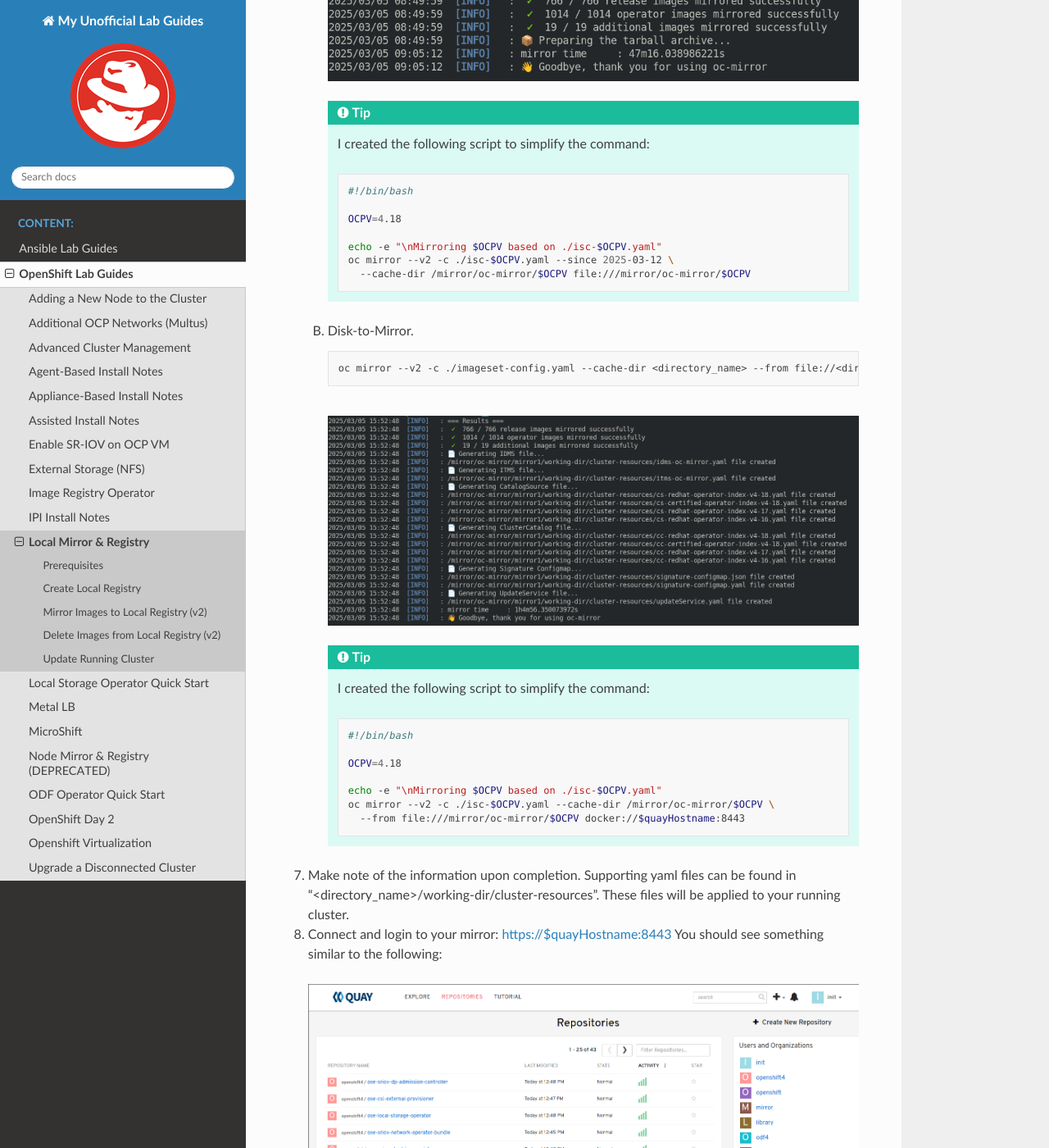
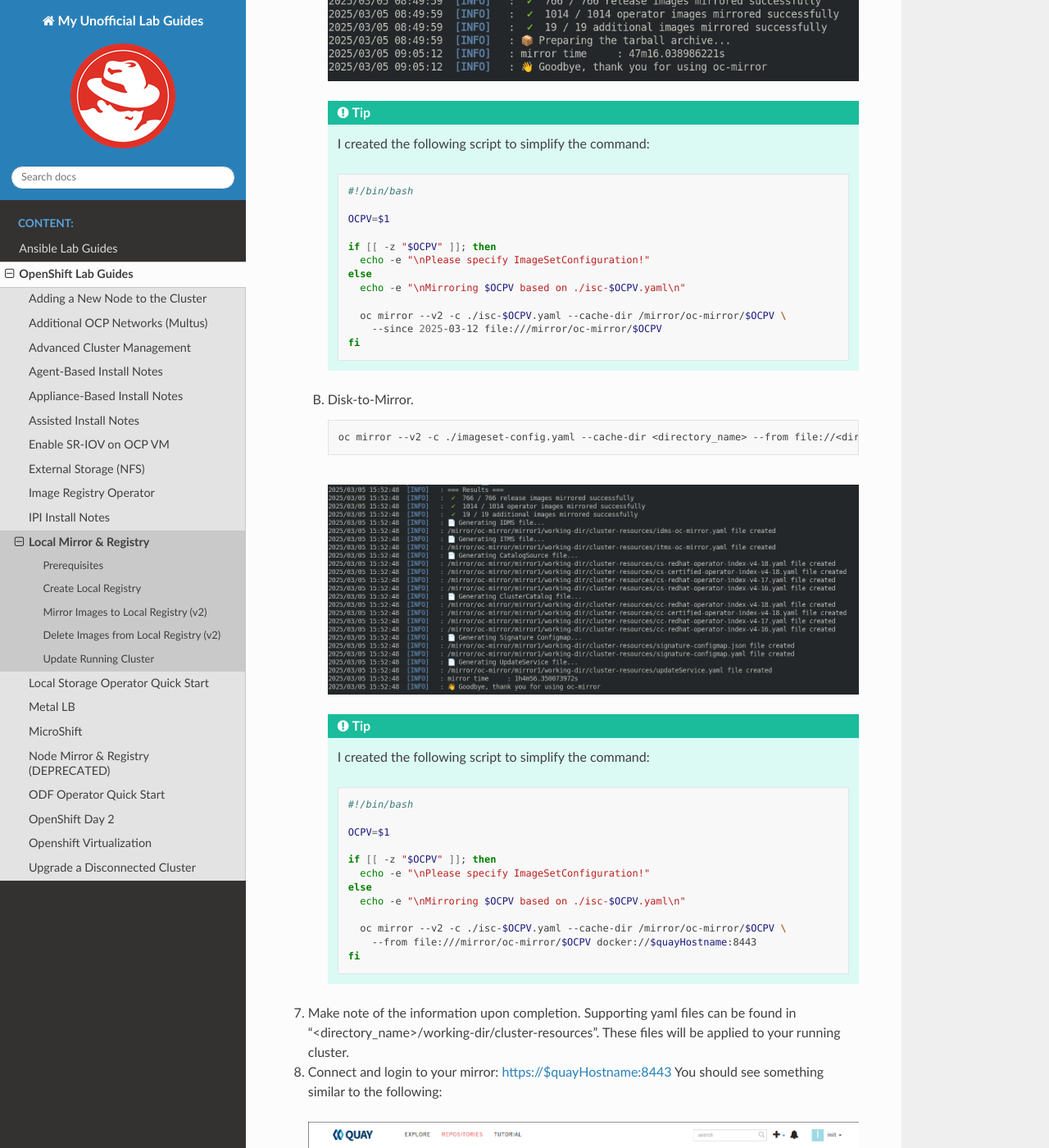
Before and after one commit to vtog/labGuides, a Sphinx documentation site: the page built from source/ocp/local-mirror-registry.rst, in a window 1280 px wide and 1400 px high, scrolled down 7800 px. Shown: the whole window at 82% size. Built offline with Sphinx 7.4.7 and the Read the Docs theme 3.1.0, drawn with Linux system fonts in a browser that asks for light colours; pages that are not in the unit, such as notebooks, are missing from menus; some of the changed text lies outside the part shown.

Commit message:
updated mirroring scripts to look for version when running script

```diff
--- a/source/ocp/local-mirror-registry.rst
+++ b/source/ocp/local-mirror-registry.rst
@@ -369,11 +369,16 @@
 
             #!/bin/bash
 
-            OCPV=4.18
+            OCPV=$1
 
-            echo -e "\nMirroring $OCPV based on ./isc-$OCPV.yaml"
-            oc mirror --v2 -c ./isc-$OCPV.yaml --since 2025-03-12 \
-              --cache-dir /mirror/oc-mirror/$OCPV file:///mirror/oc-mirror/$OCPV
+            if [[ -z "$OCPV" ]]; then
+              echo -e "\nPlease specify ImageSetConfiguration!"
+            else
+              echo -e "\nMirroring $OCPV based on ./isc-$OCPV.yaml\n"
+
+              oc mirror --v2 -c ./isc-$OCPV.yaml --cache-dir /mirror/oc-mirror/$OCPV \
+                --since 2025-03-12 file:///mirror/oc-mirror/$OCPV
+            fi
 
    #. Disk-to-Mirror.
 
@@ -389,11 +394,16 @@
 
             #!/bin/bash
 
-            OCPV=4.18
+            OCPV=$1
 
-            echo -e "\nMirroring $OCPV based on ./isc-$OCPV.yaml"
-            oc mirror --v2 -c ./isc-$OCPV.yaml --cache-dir /mirror/oc-mirror/$OCPV \
-              --from file:///mirror/oc-mirror/$OCPV docker://$quayHostname:8443
+            if [[ -z "$OCPV" ]]; then
+              echo -e "\nPlease specify ImageSetConfiguration!"
+            else
+              echo -e "\nMirroring $OCPV based on ./isc-$OCPV.yaml\n"
+
+              oc mirror --v2 -c ./isc-$OCPV.yaml --cache-dir /mirror/oc-mirror/$OCPV \
+                --from file:///mirror/oc-mirror/$OCPV docker://$quayHostname:8443
+            fi
 
 #. Make note of the information upon completion. Supporting yaml files can be
    found in "<directory_name>/working-dir/cluster-resources". These files will
@@ -523,16 +533,22 @@
 
       #!/bin/bash
 
-      OCPV=4.18
+      OCPV=$1
 
-      echo -e "\nDeleting $OCPV images based on ./delete-isc-$OCPV.yaml"
-      echo -e "\nGenerating..."
-      oc mirror delete --v2 -c ./delete-isc-$OCPV.yaml --cache-dir /mirror/oc-mirror/$OCPV \
-        --generate --workspace file:///mirror/oc-mirror/$OCPV docker://$quayHostname:8443
+      if [[ -z "$OCPV" ]]; then
+        echo -e "\nPlease specify ImageSetConfiguration!"
+      else
+        echo -e "\nDeleting $OCPV images based on ./delete-isc-$OCPV.yaml"
+        echo -e "\nGenerating..."
 
-      echo -e "\nDeleting..."
-      oc mirror delete --v2 --cache-dir /mirror/oc-mirror/$OCPV --force-cache-delete \
-        --delete-yaml-file ./$OCPV/working-dir/delete/delete-images.yaml docker://$quayHostname:8443
+        oc mirror delete --v2 -c ./delete-isc-$OCPV.yaml --cache-dir /mirror/oc-mirror/$OCPV \
+          --generate --workspace file:///mirror/oc-mirror/$OCPV docker://$quayHostname:8443
+
+        echo -e "\nDeleting..."
+
+        oc mirror delete --v2 --cache-dir /mirror/oc-mirror/$OCPV --force-cache-delete \
+          --delete-yaml-file ./$OCPV/working-dir/delete/delete-images.yaml docker://$quayHostname:8443
+      fi
 
 Update Running Cluster
 ----------------------
```
